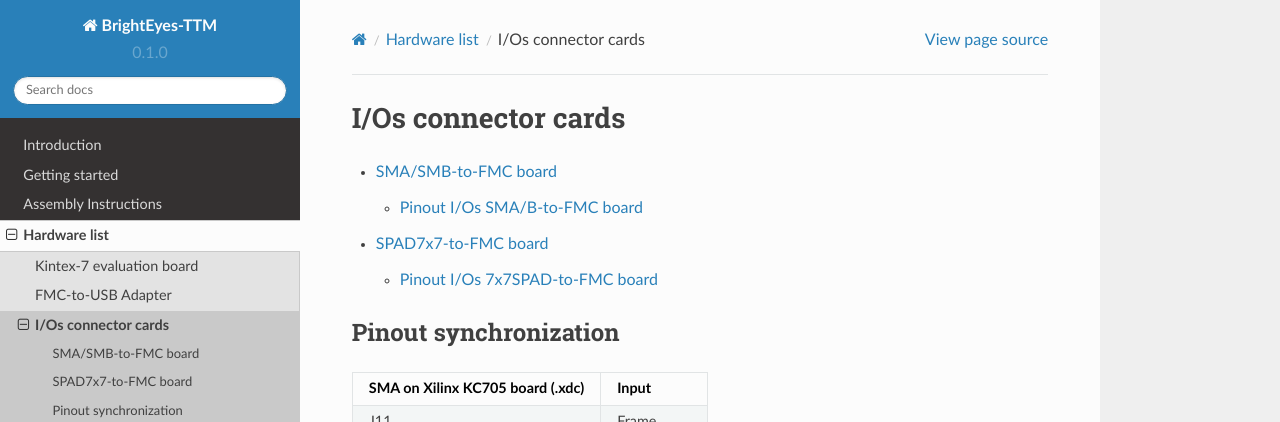
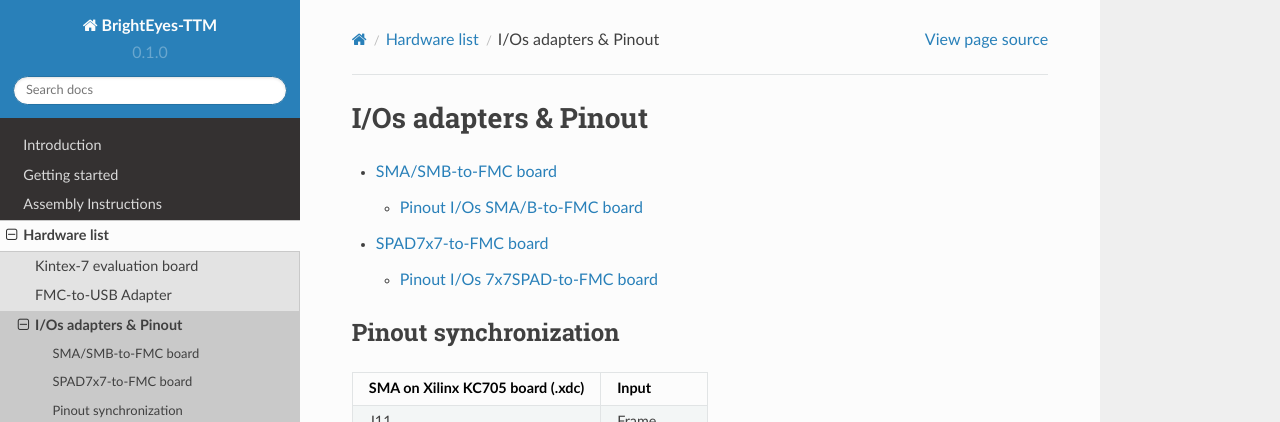
Before and after one commit to mattia-donato/BrightEyes-TTM-docs, a Sphinx documentation site: the page built from docs/source/IOConnectorBoard.md, in a window 1280 px wide. Shown: the top 422 px of the page. Built offline with Sphinx 7.4.7 and the Read the Docs theme 2.0.0, drawn with Linux system fonts in a browser that asks for light colours.

Commit message:
Update IOConnectorBoard.md

````diff
--- a/docs/source/IOConnectorBoard.md
+++ b/docs/source/IOConnectorBoard.md
@@ -1,4 +1,4 @@
-# I/Os connector cards
+# I/Os adapters & Pinout
 
 ```{toctree}
 pinout5x5
````
